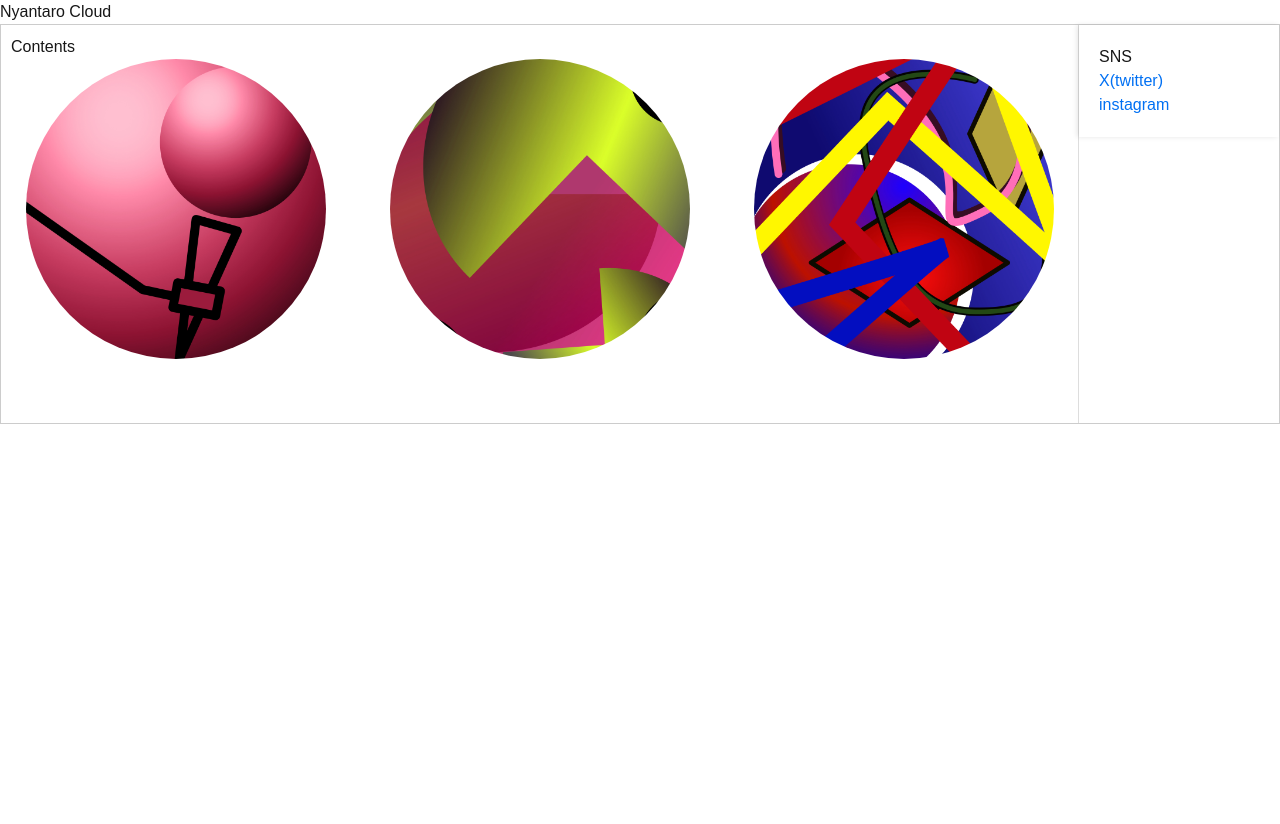
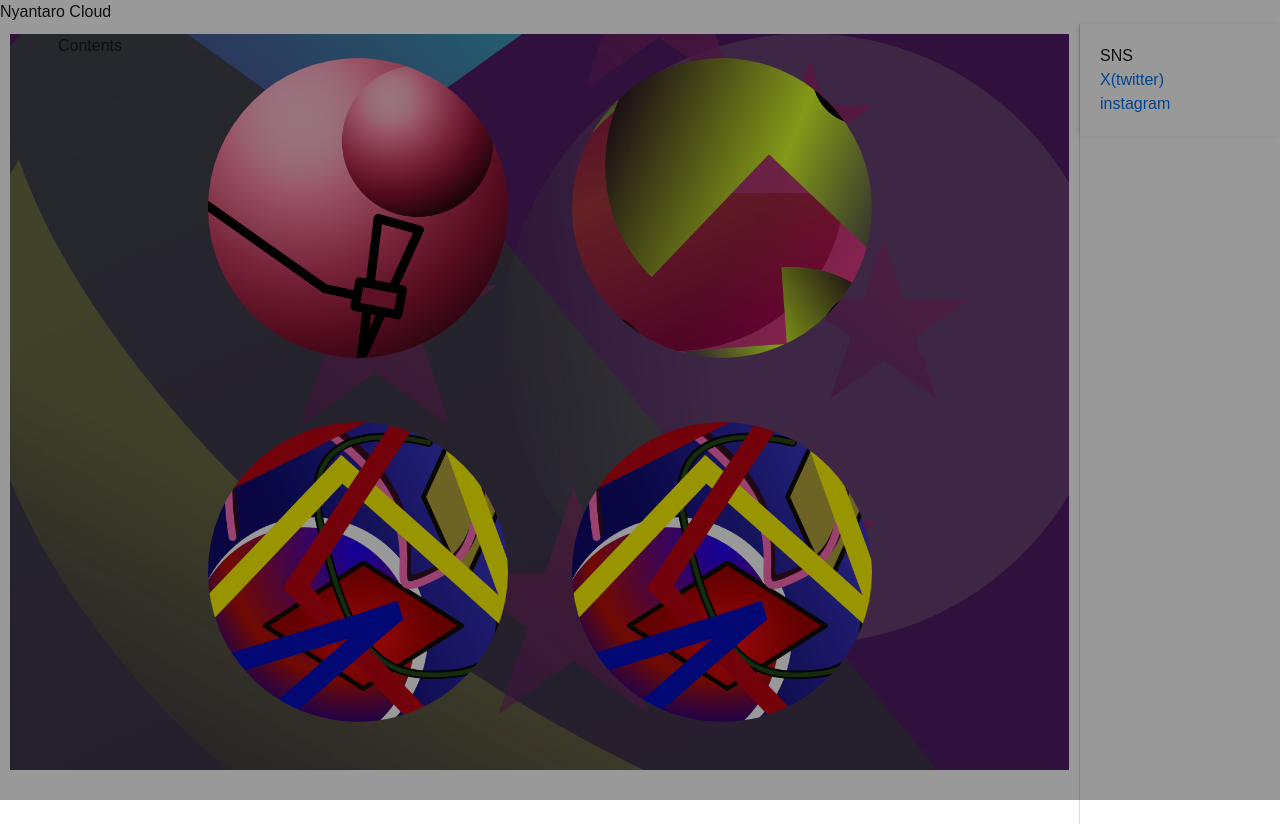
Before and after one commit to RyuNyan-Taro/nyantaro_cloud_web, a Next.js app: page / in a window 1280 px wide. Before the commit the page ends 800 px from the top, so only its background shows below. Built offline with nearby package versions, Linux system fonts and the light colour scheme.

Commit message:
✨ add back ground image.

```diff
--- a/src/app/page.tsx
+++ b/src/app/page.tsx
@@ -8,7 +8,7 @@ export default function Home() {
       <h1>
         Nyantaro Cloud
       </h1>
-      <div className="container">
+      <div className="flex h-screen">
         <div className="left-scroll">
           <Contents />
         </div>
--- a/src/components/Contents.tsx
+++ b/src/components/Contents.tsx
@@ -2,7 +2,9 @@ import { RoundImageButton } from '@/components/RoundImageButton'
 
 export default function Contents () {
     return (
-    <div>
+    <div className="bg-[url('/Good_night.jpeg')] bg-cover bg-center">
+        <div className="absolute inset-0 bg-black/40 z-10 pointer-events-none" />
+            <div className="px-12 pb-12 pt-0">
                 <h2>
                     Contents
                 </h2>
@@ -22,6 +24,12 @@ export default function Contents () {
                         src="/Future.jpeg"
                         alt="movie"
                     />
+                    <RoundImageButton
+                        href="/"
+                        src="/Future.jpeg"
+                        alt="movie"
+                    />
+                </div>
             </div>
     </div>
     );
```
Also changed, not shown: public/Good_night.jpeg (renamed from public/Good night.jpeg). Lines whose indentation alone changed are shown as unchanged.
